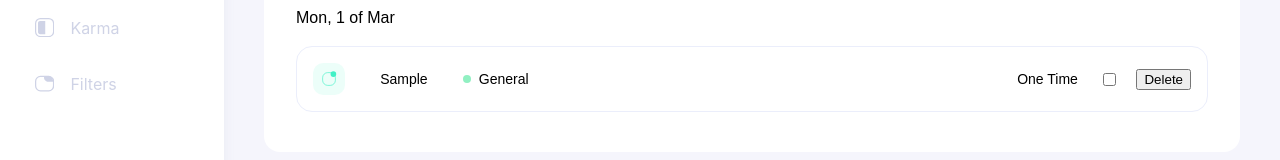
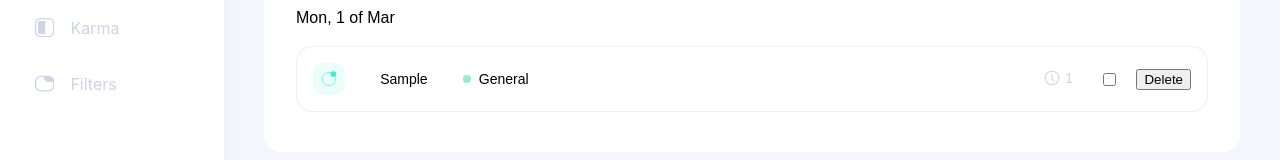
Before and after one commit to An1mus/merntodo, a React (Create React App) app: page /#/ in a window 1280 px wide. Both pictures are taken after typing "Sample" into the empty fields and a click on the button "Add item". Shown: the part 278-438 px from the top of the page. Built offline with nearby package versions, Linux system fonts and the light colour scheme.

Commit message:
Added date display

```diff
--- a/src/components/Todo/AddItemForm/index.tsx
+++ b/src/components/Todo/AddItemForm/index.tsx
@@ -35,6 +35,7 @@ const AddItemForm = ({addTodo}: Props) => {
 
         addTodo({
             ...emptyItem,
+            endDate: new Date(),
             category: CATEGORIES[categoryName],
             id: createUniqueId(),
             name: itemTitle,
--- a/src/components/Todo/List/ListItem.tsx
+++ b/src/components/Todo/List/ListItem.tsx
@@ -3,6 +3,7 @@ import styled from 'styled-components';
 import { TodoItem } from '../../../commons/types/todoItem';
 import FilterIcon from '../../common/FilterIcon';
 import CategoryLabel from '../../common/CategoryLabel';
+import {ReactComponent as Clock} from '../../../assets/icons/clock.svg';
 
 interface Props {
     item: TodoItem,
@@ -33,6 +34,13 @@ const ListItemContainer = styled.div`
 
     .itemDeadline{
         margin: 0 1.3rem 0 auto;
+        display: flex;
+        vertical-align: center;
+    }
+
+    .itemDeadline span {
+        color: var(--main-idle-text-color);
+        margin-right: 0.3rem;
     }
 
     input[type=checkbox]{
@@ -47,6 +55,8 @@ const ListItemContainer = styled.div`
 const ListItem = ({onDelete, updateTodo, item}: Props) => {
     const [todoItem, setTodoItem] = useState(item);
     const {priority, name, category, isChecked, endDate} = todoItem;
+
+    const displayDate = new Date(endDate);
 
     useEffect(() => {
         updateTodo(todoItem);
@@ -64,9 +74,11 @@ const ListItem = ({onDelete, updateTodo, item}: Props) => {
             {/*
             <p>isChecked: {isChecked ? 'Yes' : 'No'}</p>
             <p>Date: {new Date(date).toISOString()}</p>
-            <p>End date: {endDate ? new Date(endDate).toISOString() : 'No end date'}</p>
             */}
-            <p className={'itemDeadline'}>{endDate ? {endDate} : 'One Time'}</p>
+            <p className={'itemDeadline'}>
+                {endDate && <span><Clock /></span>}
+                {endDate ? <span>{displayDate.getUTCDate()}</span> : 'One Time'}
+            </p>
             <input type='checkbox' defaultChecked={isChecked} onChange={() => checkItem()} />
             <button onClick={() => onDelete(item.id)}>Delete</button>
         </ListItemContainer>
```
